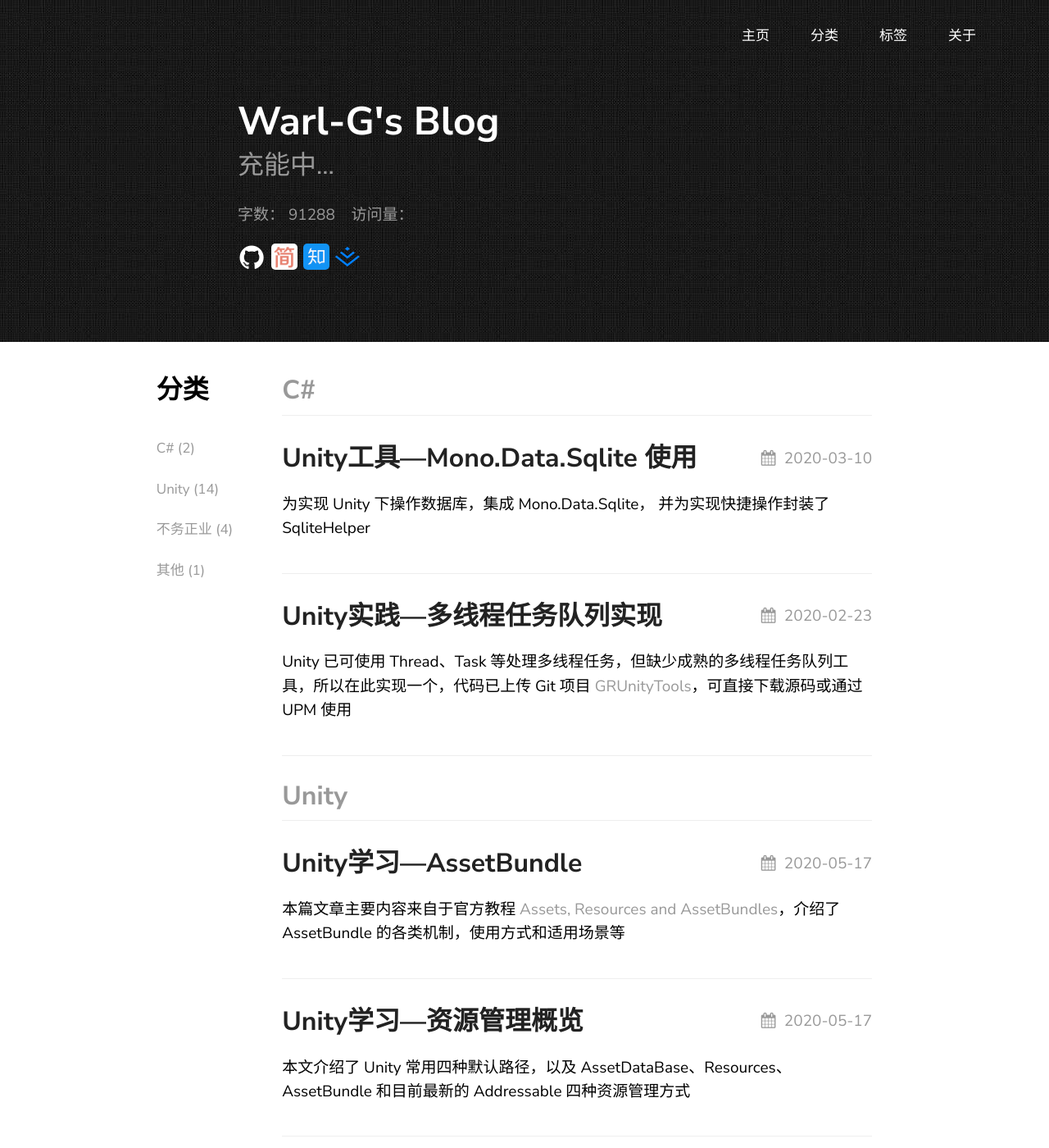
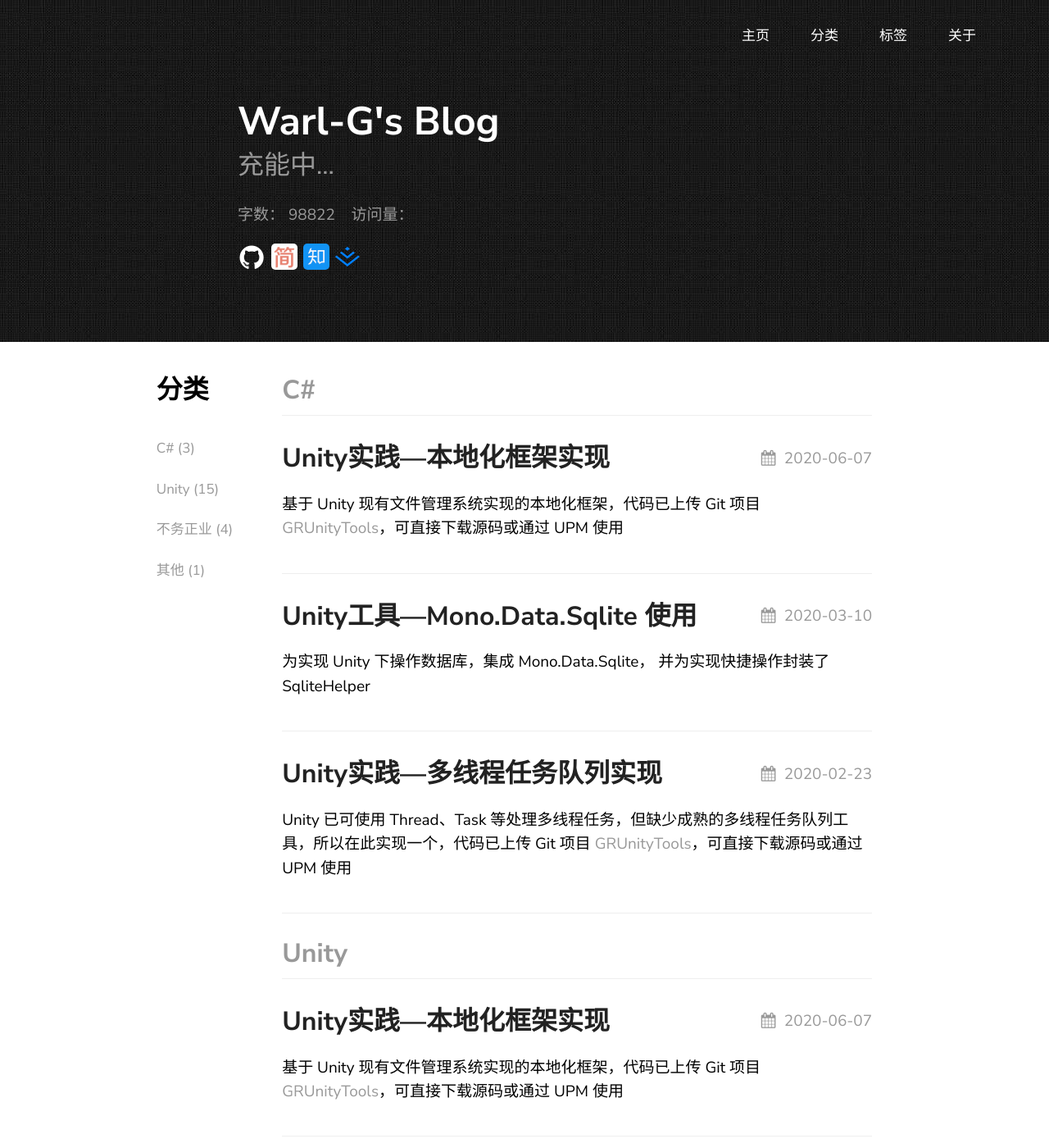
Before and after one commit to Warl-G/Warl-G.github.io, a Jekyll site: the page built from categories/index.md, in a window 1280 px wide and 1400 px high. Shown: the whole window at 82% size. Built offline with Jekyll 4.4.1, drawn with Linux system fonts in a browser that asks for light colours; comment, search, counter and statistics services are not loaded; some of the changed lines change nothing that is shown.

Commit message:
post localization

````diff
--- a/_posts/2019-12-23-Writing-Plan.md
+++ b/_posts/2019-12-23-Writing-Plan.md
@@ -41,6 +41,7 @@ tag: [计划, 持续更新]
 - [ ] Unity实践—Editor 自动化编译脚本
 - [x] [Unity实践—多线程任务队列实现](https://warl.top/posts/unity-taskqueue/)
 - [x] Unity实践—数据库队列实现(见[Unity工具—Mono.Data.Sqlite](https://warl.top/posts/unity-sqlite))
+- [x] [Unity实践—本地化框架实现](https://warl-g.github.io/posts/Unity-Localization/)
 
 ### 工具
 
--- /dev/null
+++ b/_posts/2020-06-08-Unity-Localization.md
@@ -0,0 +1,379 @@
+---
+layout: post
+title:  "Unity实践—本地化框架实现"
+description: 实现一个易于扩展和使用的本地化框架
+date:   2020-06-08 02:30:07 +0800
+categories: [Unity,C#]
+tag: [实践,本地化,多语言,框架]
+
+---
+
+基于 Unity 现有文件管理系统实现的本地化框架，代码已上传 Git 项目  [GRUnityTools](https://github.com/Warl-G/GRUnityTools.git)，可直接下载源码或通过 UPM 使用
+
+现已实现 Resources、AssetBundle 和 Addressable 资源管理方式，另外可根据需求自由扩展
+
+提供逐行解析，csv 解析和 json 解析，三种本地化文本解析方式，也可根据需求自由扩展
+
+本文其他地址：[简书](https://www.jianshu.com/p/dd979319374a)	[知乎](https://zhuanlan.zhihu.com/p/146556193)	[掘金](https://juejin.im/post/5edd2e6de51d4578787bb0a4)
+
+## 实现目标
+
+1. 支持语言的可扩展性
+2. 加载方式的可扩展性
+3. 文本解析的可扩展性
+4. 动态加载本地化资源
+5. 快速的资源更新方式
+
+## 实现方式
+
+1. SystemLanguage
+
+   为确保不同的项目和开发对象的本地化内容的规范统一，直接使用 `SystemLanguage` 枚举型作为各种语言的唯一ID
+
+2. ILocalizationLoader
+
+   通过自定义接口的形式，将加载方法开放给开发者实现，使不同项目实现最大自由地定制
+
+3. ILocalizationParser
+
+   通过自定义接口的形式，将文本解析方法开放给开发者实现，使不同项目实现最大自由地定制
+
+4. Resources，AssetBundle 和 Addressable
+
+   使用 Unity 提供的三种动态加载资源方法实现`ILocalizationLoader`接口，提供三种预设本地化资源动态加载器
+
+5. LocalizationComponent
+
+   为进一步简化开发过程，提供该脚本实现切换语言时本地化控件的自动批量更新，支持 Text、TextMesh、Image 和 SpriteRender
+
+## 项目结构
+
+* LocalizationManager
+  * ILocalizationLoader
+    * LocalizationResourcesLoader
+    * LocalizationAssetBundleLoader
+    * LocalizationAddressableLoader
+    * ...LocalizationCustomLoader
+  * IlocalizationParser
+    * LocalizationDefaultParser
+    * ...LocalizationCustomParser
+* LocalizationComponent
+  * LocalizationComponentItem
+
+## 实现过程
+
+为节省篇幅，部分示例代码有删改，具体代码可见项目 [GRUnityTools](https://github.com/Warl-G/GRUnityTools.git)，并包含使用示例
+
+### LocalizationManager
+
+最初设计时，仅为实现本地化文本加载与切换的简单功能，因此所有的加载和解析功能均由 `LocalizationManager` 单例完成
+
+首先思考的问题是如何使不同项目对拥有同一套语言表，由我个人补充难免会有缺漏，无法覆盖所有需求，最终决定使用系统提供的枚举型`SystemLanguage`，基本涵盖了所有应用度比较广的语言，同时确认以枚举名称作为本地化文本文件名称用于加载，可加入序号作为语言顺序
+
+构建文件数据结构，用于匹配语言加载文件
+
+```c#
+public struct LocalizationFile
+{
+    public int Index { get; }
+    public SystemLanguage Type { get; }
+    public string Name  { get; }
+    public string FileName  { get; }
+		public LocalizationFile(string fileName = null)
+    {
+        if (!string.IsNullOrEmpty(fileName))
+        {
+            Name = fileName;
+            string[] lan = fileName.Split('.');
+          	Name = lan[1];
+            bool success;
+          	int index;
+          	SystemLanguage lanuageType;
+          	success = Int32.TryParse(lan[0], out index);
+            Index = success ? index : -1;
+            success = Enum.TryParse(Name, true, out lanuageType);
+            Type = success ? lanuageType : SystemLanguage.Unknown;
+        }
+    }
+}
+```
+
+LocalizatioManager 单例初始化时，使用 Resources 获取规定目录下所有文本文件以获取支持的语言列表
+
+```c#
+TextAsset[] res = Resources.LoadAll<TextAsset>("Localization");
+List<LocalizationFile> fileList = new List<LocalizationFile>();
+
+for (int i = 0; i < res.Length; i++)
+{
+    TextAsset asset = res[i];
+    LocalizationFile data = new LocalizationFile(asset.name);
+    fileList.Add(data);
+    Resources.UnloadAsset(asset);
+}
+```
+
+使用 `Resources` 提供的接口加载规定子目录下的其他本地化资源
+
+```c#
+Resources.LoadAsync<T>("Localization/Assets/" + assetPath);
+```
+
+最初使用的自定义的文本规则的 txt 文件，每行一个键值对，等号分隔键和值，使用`Regex.Unescape`方法将文本中的转义符转义，LocalizationManager 持有解析后的字典数据，供外部控件使用
+
+```c#
+public Dictionary<string, string> ParseTxt(string txt)
+{
+    if (string.IsNullOrEmpty(txt))
+    {
+        return null;
+    }
+    string[] lines = txt.Split('\n');
+    Dictionary<string, string> localDict = new Dictionary<string, string>();
+    foreach (string line in lines)
+    {
+        if (!string.IsNullOrEmpty(line))
+        {
+            string[] keyAndValue = line.Split(new[] {'='}, 2);
+            if (keyAndValue.Length == 2)
+            {
+                string value = Regex.Unescape(keyAndValue[1]);
+                localDict.Add(keyAndValue[0], value);
+            }
+        }
+    }
+
+    return localDict;
+}
+```
+
+### ILocalizationLoader
+
+由于 `Resources`自身的弊端和限制，需要使用更加灵活的资源动态加载方法，因此又加入了对 AssetBundle 和 Addressable 的支持，有关这两种方式的信息可看文章[Unity学习—资源管理概览](https://warl-g.github.io/posts/Unity-Resource-Manage/)
+
+在设计这两种加载方式时意识到，提供现成的加载方法会有大量的约束限制，无法做到通用，因此决定抽离 LocalizationManager 所需的两个固定的方法作为接口，以实现外部自定义
+
+```c#
+public interface ILocalizationLoader
+{
+  	//用于加载支持语言列表
+    void LoadAllFileListAsync(Action<LocalizationFile[]> complete);
+  	//用于加载本地化资源
+    void LoadAssetAsync<T>(string localizationFileName, string assetPath, bool defaultAsset, Action<T> complete) where T : Object;
+}
+```
+
+首先将之前的 `Resources` 加载方式改写为实现该接口的`LocalizationResourcesLoader`，并扩展了`LocalizationAssetBundleLoader`和`LocalizationAddressableLoader`两个加载器
+
+#### LocalizationAssetBundleLoader
+
+将不同语言的 AssetBundle 打包到 Assets/StreamingAssets/Localization 目录下，并使用类似于`Resources`的资源命名方式命名，加载 Localization 的 manifest 获取支持语言的 Bundle 清单
+
+```c#
+string bundlePath = Path.Combine(Application.streamingAssetsPath, FilesPath, FilesPath);
+//加载自动生成的 Localization Bundle
+var loadrequest = AssetBundle.LoadFromFileAsync("Assets/StreamingAssets/Localization/Localization");
+loadrequest.completed += operation =>
+{
+  	//获取 Localization Bundle 的 Manifest 文件信息
+    AssetBundleManifest manifest =
+        loadrequest.assetBundle.LoadAsset<AssetBundleManifest>("AssetBundleManifest");
+    var files = manifest.GetAllAssetBundles();
+
+    List<LocalizationFile> fileList = new List<LocalizationFile>();
+    for (int i = 0; i < files.Length; i++)
+    {
+        if (!files[i].Equals(CommonAssetsPath.ToLower()))
+        {
+            LocalizationFile data = new LocalizationFile(files[i]);
+            fileList.Add(data);
+        }
+    }
+
+    loadrequest.assetBundle.Unload(manifest);
+}
+```
+
+加载资源
+
+```c#
+AssetBundleCreateRequest loadrequest = AssetBundle.LoadFromFileAsync(Path.Combine(Application.streamingAssetsPath, FilesPath,
+                    localizationFileName));
+loadrequest.completed += operation =>
+{
+    var request = loadrequest.assetBundle.LoadAssetAsync<T>(assetPath);
+    request.completed += asyncOperation =>
+    {
+      	//get request.asset
+    };
+};
+```
+
+同时为更便捷打包本地化 AssetBundle 包，增加快捷方法
+
+```c#
+string[] paths = Directory.GetDirectories(localizationFilePath);
+AssetBundleBuild[] buildMap = new AssetBundleBuild[paths.Length];
+
+for (int i = 0; i < paths.Length; i++)
+{
+    string bundleName = Path.GetFileName(paths[i]);
+    buildMap[i].assetBundleName = bundleName;
+    var files = Directory.GetFiles(paths[i], "*", SearchOption.AllDirectories);
+
+    List<string> assets = new List<string>();
+    foreach (var file in files)
+    {
+        if (!file.EndsWith(".meta"))
+        {
+            var filePath = file.Replace(Application.dataPath, "Assets");
+            assets.Add(filePath);
+        }
+    }
+
+    buildMap[i].assetNames = assets.ToArray();
+}
+
+var parent = Path.GetFileName(localizationFilePath);
+BuildPipeline.BuildAssetBundles("Assets/StreamingAssets/" + parent, buildMap,
+                    BuildAssetBundleOptions.ChunkBasedCompression, target);
+```
+
+
+
+#### LocalizationAddressableLoader
+
+由于`Addressable`的特性，无法通过固定的资源路径获取文件获取支持语言，因此使用 `Addressable` 的 `Label`功能，给每种语言的本地化文本文件打上`Localization`标签，实现统一获取，且需将文本文件 address 与对应`SystemLanguage`相同
+
+```c#
+Addressables.LoadResourceLocationsAsync(KLocalizeFolder).Completed += handle =>
+{
+    List<LocalizationFile> fileList = new List<LocalizationFile>();
+    if (handle.Status == AsyncOperationStatus.Succeeded)
+    {
+        foreach (var file in handle.Result)
+        {
+            LocalizationFile data = new LocalizationFile(file.PrimaryKey);
+            fileList.Add(data);
+        }
+    }
+};
+```
+
+使用 Addressables 加载资源
+
+```c#
+Addressables.LoadAssetAsync<T>(assetAddress).Completed += handle =>
+{
+    //get request.asset
+};
+```
+
+### ILocalizationParser
+
+由于编写的文本解析格式过于个性化，并不通用，因此扩展支持了 csv 和 json 的解析，同时仿照`ILocalizationLoader`方式，抽出解析方法到`ILocalizationParser`，以增加扩展性
+
+```c#
+public interface ILocalizationParser
+{
+    Dictionary<string, string> Parse(string text);
+}
+```
+
+#### LocalizationDefaultParser
+
+项目将上述的 txt、csv 和 json 解析方法汇总到 `LocalizationDefaultParser`中，通过`LocalizationFileType`决定解析方式
+
+### LocalizationComponent
+
+LocalizationComponent 是一套用于挂载在场景对象的脚本，用于自动更新本地化文本和资源，使用`LocalizationComponentItem`在 Inspector 中将 Component匹配本地化键
+
+```c#
+[Serializable]
+public class LocalizationComponentItem
+{
+    [SerializeField] internal Component component;
+    public string localizationKey;
+    public string defaultValue;
+    public bool setNativeSize;
+    internal Vector2 originalImageSize = Vector2.zero;
+}
+
+public class LocalizationComponent : MonoBehaviour
+{
+        public LocalizationComponentItem[] items;
+  			private void LocalizationChanged(LocalizationFile localizationFile)
+        {
+            foreach (var item in items)
+            {
+                if (!string.IsNullOrEmpty(item.localizationKey) && item.component != null)
+                {
+                    string value = LocalizationManager.Singleton.GetLocalizedText(item.localizationKey);
+                    if (value == null)
+                    {
+                        value = item.defaultValue;
+                    }
+
+                    if (item.component is Text text)
+                    {
+                        text.text = value;
+                    }
+                    else if (item.component is TextMesh mesh)
+                    {
+                        mesh.text = value;
+                    }
+                    else
+                    {
+                        Image image = null;
+                        SpriteRenderer spriteRenderer = null;
+
+                        if (item.component is Image imageComponent)
+                        {
+                            image = imageComponent;
+                            if (item.originalImageSize == Vector2.zero)
+                            {
+                                item.originalImageSize = image.rectTransform.sizeDelta;
+                            }
+                        }
+
+                        if (item.component is SpriteRenderer rendererComponent)
+                        {
+                            spriteRenderer = rendererComponent;
+                        }
+
+                        if (image != null || spriteRenderer != null)
+                        {
+                            //替换图片
+                            LocalizationManager.Singleton.LoadLocalizationAssetAsync(value, item.defaultValue,
+                                delegate(Sprite sprite)
+                                {
+                                    if (sprite != null)
+                                    {
+                                        if (image != null)
+                                        {
+                                            Image img = (Image) item.component;
+                                            img.sprite = sprite;
+                                            if (item.setNativeSize)
+                                            {
+                                                img.SetNativeSize();
+                                            }
+                                            else
+                                            {
+                                                image.rectTransform.sizeDelta = item.originalImageSize;
+                                            }
+                                        }
+
+                                        if (spriteRenderer != null)
+                                        {
+                                            spriteRenderer.sprite = sprite;
+                                        }
+                                    }
+                                });
+                        }
+                    }
+                }
+            }
+        }
+
+}
+```
````
